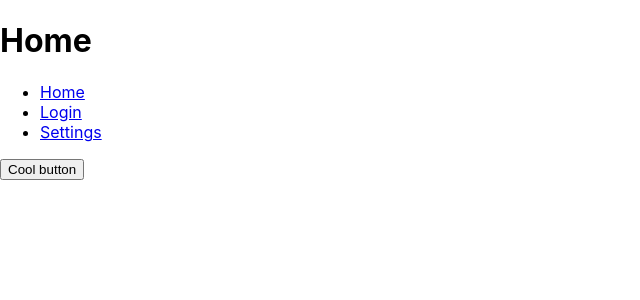
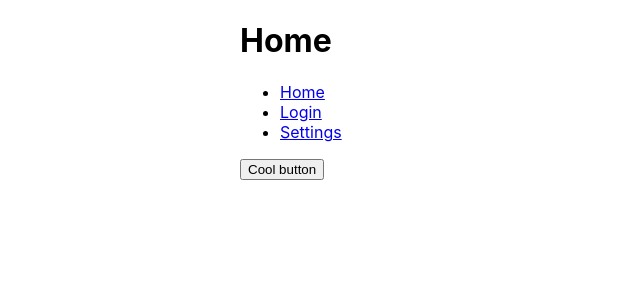
Before and after one commit to OSWebsiteApi/homepage, a React (Create React App) app: page / in a window 1280 px wide. Shown: the top 300 px of the page, without its empty margins (0-640 px from the left). Built offline with nearby package versions, Linux system fonts and the light colour scheme.

Commit message:
refactor: :lipstick: Css update

```diff
--- a/src/index.css
+++ b/src/index.css
@@ -1,5 +1,7 @@
 body {
-  margin: 0;
+  margin: auto;
+  max-width: 800px;
+
   font-family: -apple-system, BlinkMacSystemFont, 'Segoe UI', 'Roboto', 'Oxygen',
     'Ubuntu', 'Cantarell', 'Fira Sans', 'Droid Sans', 'Helvetica Neue',
     sans-serif;
```
